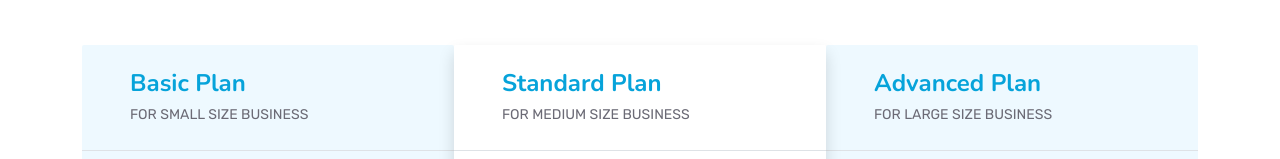
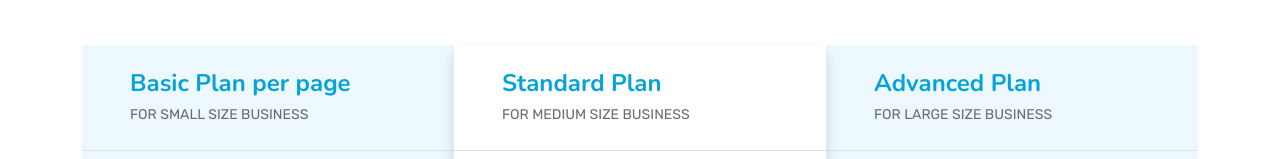
Before and after one commit to inderjitsingh-lab/developersingh.github.io, a plain HTML site: page price.html in a window 1280 px wide. Shown: the part 766-925 px from the top of the page. Drawn offline with nearby package versions, Linux system fonts and the light colour scheme.

Commit message:
Update price.html

```diff
--- a/price.html
+++ b/price.html
@@ -139,7 +139,7 @@
                 <div class="col-lg-4 wow slideInUp" data-wow-delay="0.6s">
                     <div class="bg-light rounded">
                         <div class="border-bottom py-4 px-5 mb-4">
-                            <h4 class="text-primary mb-1">Basic Plan</h4>
+                            <h4 class="text-primary mb-1">Basic Plan per page</h4>
                             <small class="text-uppercase">For Small Size Business</small>
                         </div>
                         <div class="p-5 pt-0">
```
